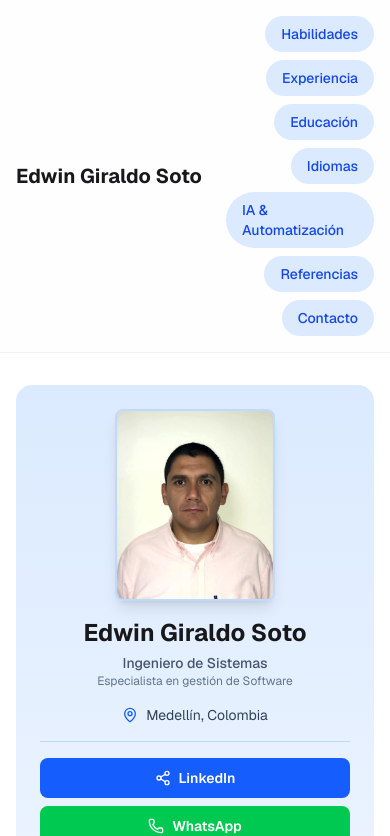
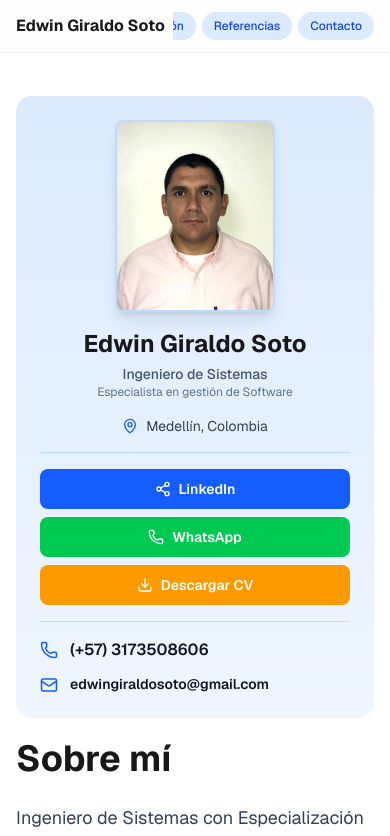
Before and after one commit to edwingiraldosoto/cv-edwin-Animada, a Next.js app: page / in a window 390 px wide. Shown: the top 836 px of the page. Built offline with nearby package versions, Linux system fonts and the light colour scheme.

Commit message:
Fix mobile navigation layout and scrollbar styling

```diff
--- a/app/components/Navigation.tsx
+++ b/app/components/Navigation.tsx
@@ -10,21 +10,21 @@ export function Navigation() {
       animate={{ y: 0 }}
       className="sticky top-0 z-40 bg-white/80 backdrop-blur-md border-b border-slate-200/50"
     >
-      <div className="max-w-7xl mx-auto px-4 sm:px-6 lg:px-8 py-4 flex items-center justify-between gap-6">
+      <div className="max-w-7xl mx-auto px-4 sm:px-6 lg:px-8 py-3 sm:py-4 flex items-center justify-between gap-2 sm:gap-6">
         <motion.div
           whileHover={{ scale: 1.05 }}
-          className="text-xl font-bold text-zinc-900 whitespace-nowrap"
+          className="text-base sm:text-xl font-bold text-zinc-900 whitespace-nowrap flex-shrink-0"
         >
           {cv.personal.name}
         </motion.div>
-        <motion.div className="flex items-center gap-2 flex-wrap justify-end">
+        <motion.div className="flex items-center gap-1.5 sm:gap-2 justify-end overflow-x-auto scrollbar-hide">
           {cv.navigation.map((item) => (
             <motion.a
               key={item.href}
               href={item.href}
               whileHover={{ y: -2, scale: 1.05 }}
               whileTap={{ scale: 0.95 }}
-              className="px-4 py-2 text-sm font-medium text-blue-700 bg-blue-100 hover:bg-blue-200 rounded-full transition-all duration-300 hover:shadow-md"
+              className="px-3 sm:px-4 py-1.5 sm:py-2 text-xs sm:text-sm font-medium text-blue-700 bg-blue-100 hover:bg-blue-200 rounded-full transition-all duration-300 hover:shadow-md whitespace-nowrap flex-shrink-0"
             >
               {item.label}
             </motion.a>
--- a/app/globals.css
+++ b/app/globals.css
@@ -63,3 +63,12 @@ body {
 .skill-badge {
   @apply inline-flex items-center gap-2 px-3 py-1 rounded-full bg-white border border-slate-200/50 text-sm text-slate-600 hover:border-blue-300 hover:bg-blue-50 transition-all duration-300;
 }
+
+.scrollbar-hide {
+  -ms-overflow-style: none;
+  scrollbar-width: none;
+}
+
+.scrollbar-hide::-webkit-scrollbar {
+  display: none;
+}
```
